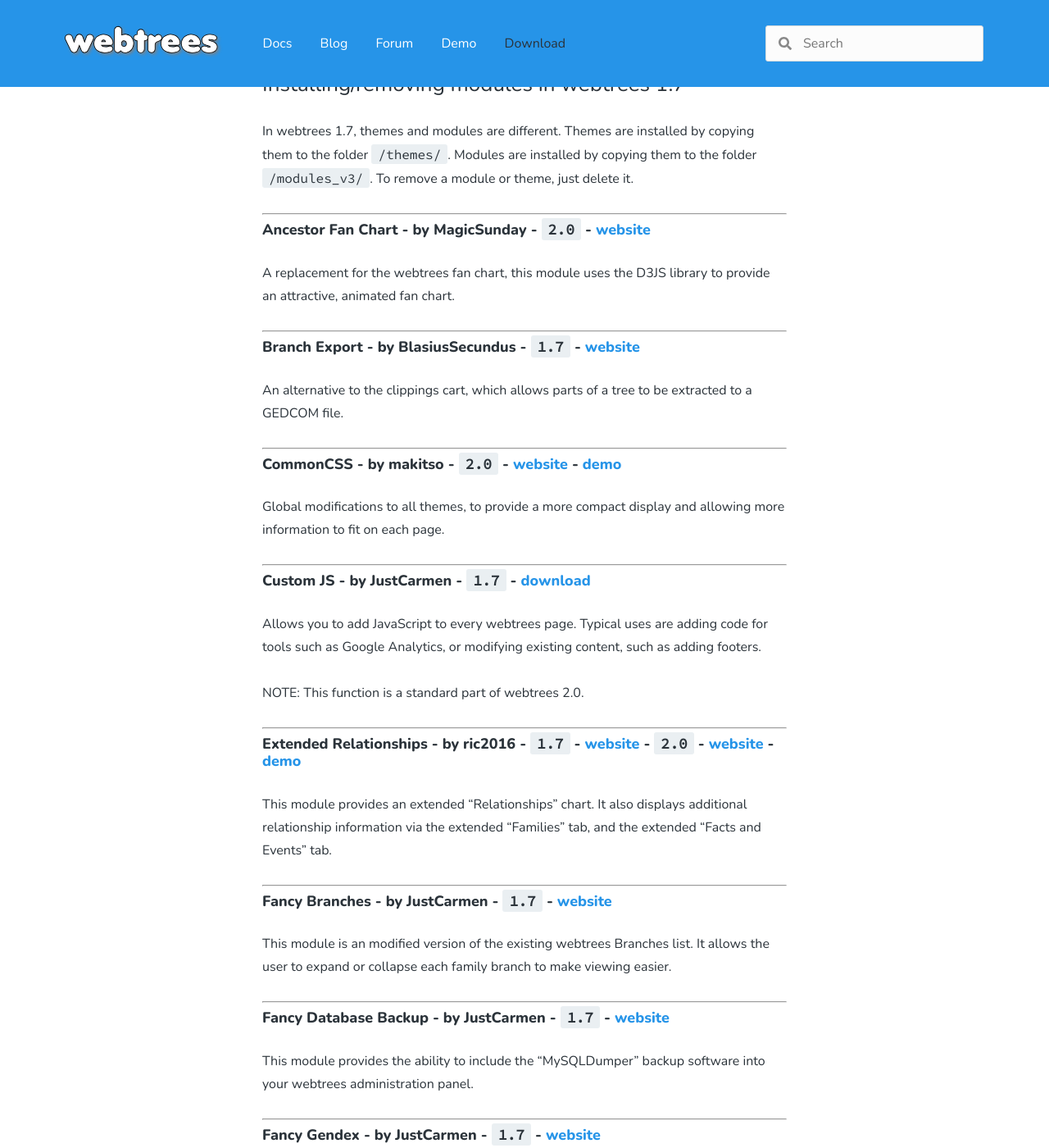
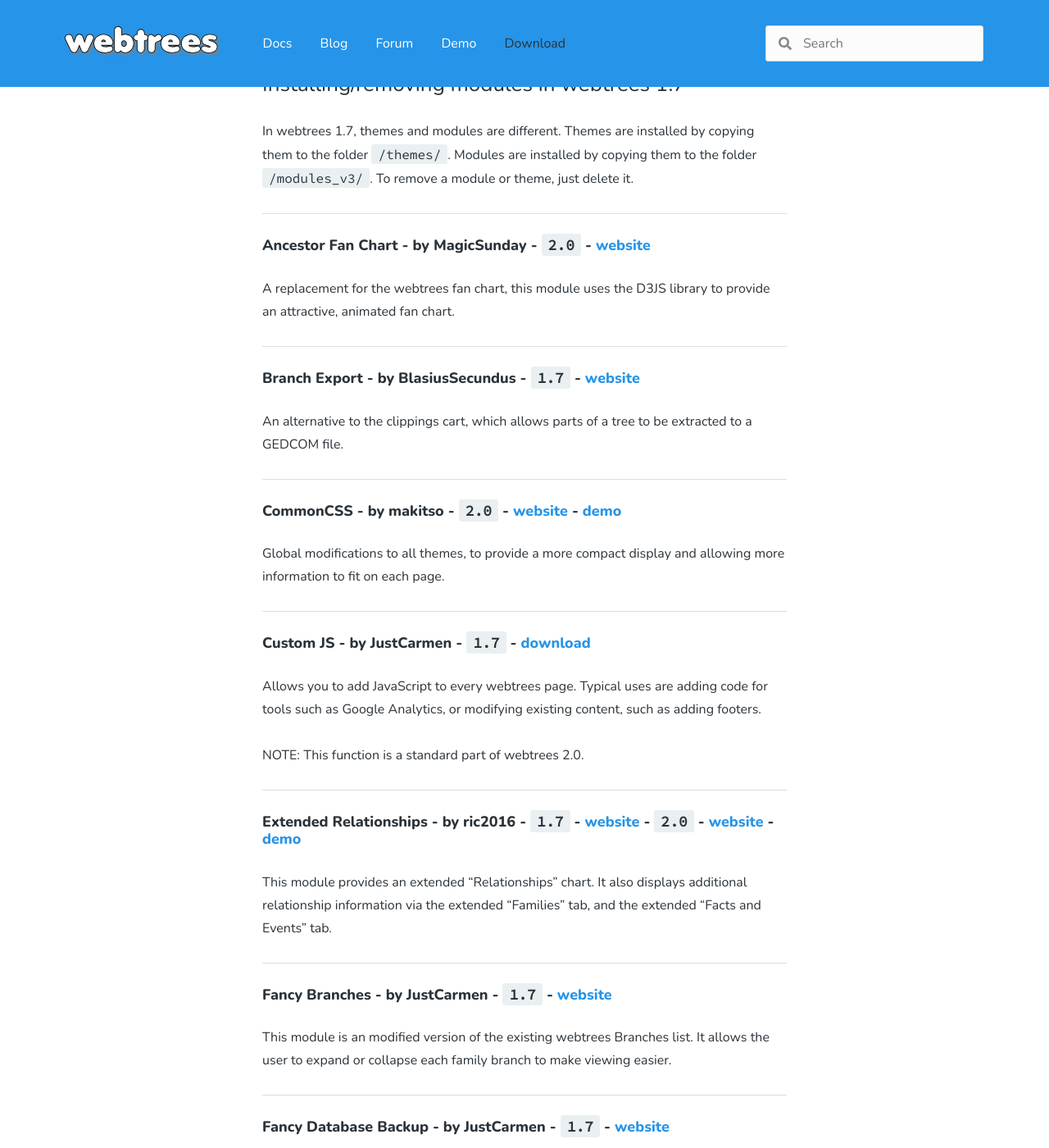
Before and after one commit to webtrees/webtrees.github.io, a Jekyll site: the page built from download/modules.md, in a window 1280 px wide and 1400 px high, scrolled down 598 px. Shown: the whole window at 82% size. Built offline with Jekyll 4.4.1, drawn with Linux system fonts in a browser that asks for light colours; nearby versions of some CDN libraries.

Commit message:
Style hr element

```diff
--- a/_sass/webtrees.scss
+++ b/_sass/webtrees.scss
@@ -117,6 +117,14 @@ img {
   margin-bottom: 20px;
   margin-bottom: 2rem;
   max-width: 100%;
+}
+
+hr {
+  background-color: #ddd;
+  border: none;
+  height: 1px;
+  margin: 0 0 28px 0;
+  margin: 0 0 2.8rem 0;
 }
 
 code {
```
